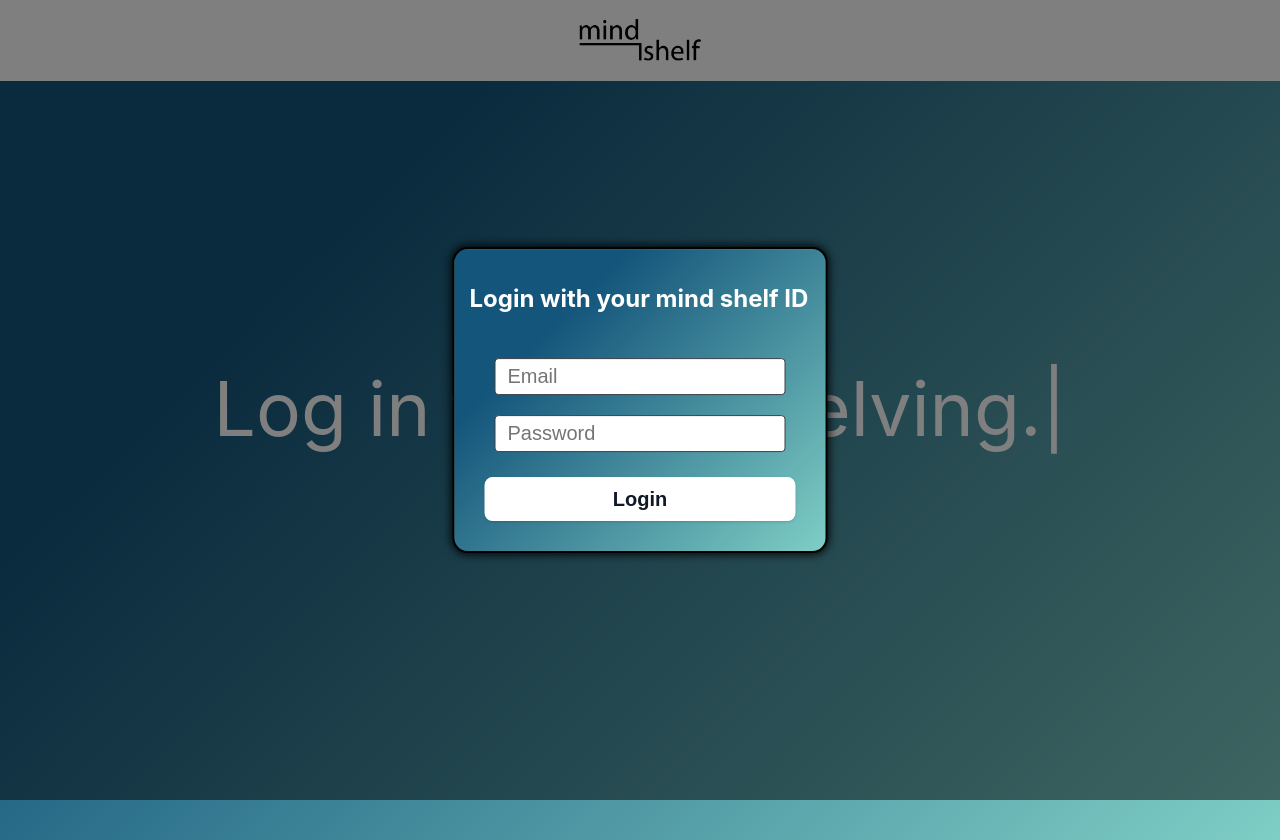
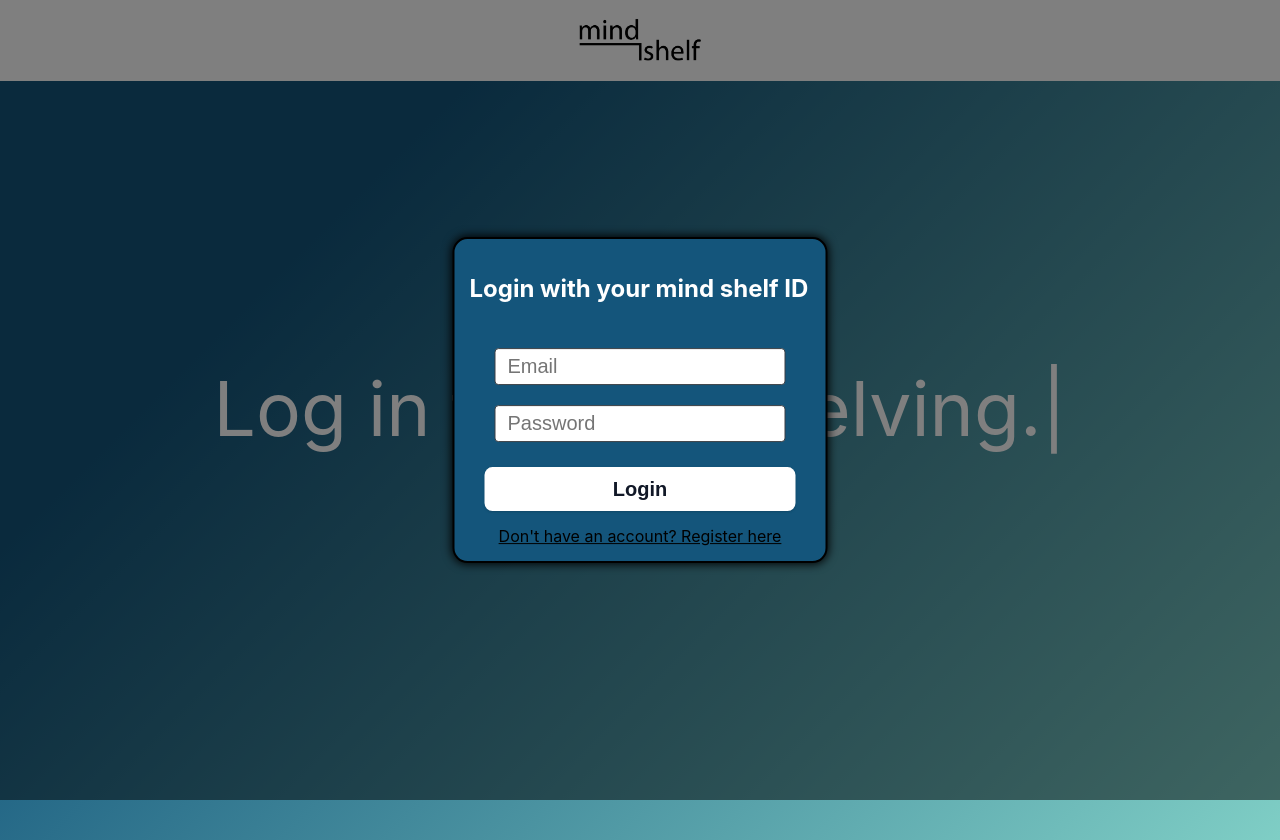
Before and after one commit to idkwhttsay/mind_shelf, a React (Create React App) app in the folder client_side/zaddy/: page / in a window 1280 px wide. Both pictures are taken after a click on the button "Login here". Built offline with nearby package versions, Linux system fonts and the light colour scheme.

Commit message:
feat: hash password, register

```diff
--- a/client_side/zaddy/package.json
+++ b/client_side/zaddy/package.json
@@ -12,6 +12,10 @@
     "@types/react": "^18.3.10",
     "@types/react-dom": "^18.3.0",
     "axios": "^1.7.7",
+    "crypto-js": "^4.2.0",
+    "install": "^0.13.0",
+    "js-sha256": "^0.11.0",
+    "npm": "^10.8.3",
     "react": "^18.3.1",
     "react-dom": "^18.3.1",
     "react-google-button": "^0.8.0",
@@ -19,6 +23,7 @@
     "react-router-dom": "^6.26.2",
     "react-scripts": "5.0.1",
     "react-type-animation": "^3.2.0",
+    "sha256": "^0.2.0",
     "typescript": "^4.9.5",
     "web-vitals": "^2.1.4"
   },
@@ -47,6 +52,7 @@
     ]
   },
   "devDependencies": {
+    "@types/crypto-js": "^4.2.2",
     "sass": "^1.79.4"
   }
 }
--- a/client_side/zaddy/src/components/home.tsx
+++ b/client_side/zaddy/src/components/home.tsx
@@ -10,10 +10,12 @@ export function Home() {
   const [adding, setAdding] = useState(false);
   const [editing, setEditing] = useState<Book | null>(null);
 
+  let email = window.localStorage.getItem("email") ?? "";
+
   useEffect(() => {
     axios
       .post("http://localhost:3012/book/getAll", {
-        email: "johndoe@example.com",
+        email: email,
       })
       .then((response) => {
         if (response.status === 200) return response.data;
@@ -23,9 +25,13 @@ export function Home() {
       });
   }, [books]);
 
+  if (email == "") {
+    window.location.replace("/");
+    return <></>;
+  }
+
   return (
     <div className="box">
-      {(books.length && (
       <>
         <div className="book-box">
           {books.map((book) => (
@@ -33,8 +39,7 @@ export function Home() {
               <h2>{book.bookName}</h2>
               <p>Your last page number is: {book.pageNumber}</p>
               <p>
-                  Last updated at:{" "}
-                  {new Date(book.updatedAt).toLocaleDateString()}
+                Last updated at: {new Date(book.updatedAt).toLocaleDateString()}
               </p>
               {/*<a>Last updated at: {book.updatedAt}</a>*/}
             </div>
@@ -44,10 +49,7 @@ export function Home() {
           </div>
         </div>
       </>
-      )) || <></>}
-      {adding && (
-        <PopupAdd setAdding={setAdding} email={"johndoe@example.com"} />
-      )}
+      {adding && <PopupAdd setAdding={setAdding} email={email} />}
       {editing && <PopupEdit book={editing} setBook={setEditing} />}
     </div>
   );
--- a/client_side/zaddy/src/components/loginPopup.tsx
+++ b/client_side/zaddy/src/components/loginPopup.tsx
@@ -1,42 +1,77 @@
 import { useState } from "react";
 import axios from "axios";
+import sha256 from "crypto-js/sha256";
 
 export function LoginPopup(props: { setClicked: (clicked: boolean) => void }) {
   const [email, setEmail] = useState("");
   const [password, setPassword] = useState("");
+  const [hash, setHash] = useState("");
+  const [registering, setRegistering] = useState(false);
 
   async function login() {
     const result = await axios.post("http://localhost:3012/user/login", {
       email: email,
-      password: password,
+      password: hash,
     });
 
     if (result.status === 200) {
       window.location.replace("/home");
+      window.localStorage.setItem("email", email);
     }
   }
+
+  async function register_fxn() {
+    const result = await axios.post("http://localhost:3012/user/register", {
+      email: email,
+      password: hash,
+    });
+
+    if (result.status === 200) {
+      window.location.replace("/home");
+      window.localStorage.setItem("email", email);
+    }
+  }
+
+  function submit(event: React.FormEvent) {
+    event.preventDefault();
+    registering ? register_fxn() : login();
+  }
+
   return (
     <>
       <div className="dark" onClick={() => props.setClicked(false)} />
       <div className="popup-box">
-        <h2>Login with your mind shelf ID</h2>
-        <form className="popup-form">
+        <h2>{!registering ? "Login" : "Register"} with your mind shelf ID</h2>
+        <form onSubmit={submit} className="popup-form">
           <input
             type="email"
             value={email}
             placeholder="Email"
+            required
             onChange={(input) => setEmail(input.target.value)}
           />
           <input
             type="password"
             value={password}
             placeholder="Password"
-            onChange={(input) => setPassword(input.target.value)}
+            minLength={5}
+            maxLength={50}
+            required
+            onChange={(input) => {
+              setHash(sha256(sha256(input.target.value).toString()).toString());
+              setPassword(input.target.value);
+            }}
           />
-          <button type="button" onClick={login}>
-            Login
-          </button>
+          <button type="submit">{registering ? "Register" : "Login"}</button>
         </form>
+        <div
+          className="register-text"
+          onClick={() => setRegistering(!registering)}
+        >
+          {!registering
+            ? "Don't have an account? Register here"
+            : "Already have an account? Login"}
+        </div>
       </div>
     </>
   );
--- a/client_side/zaddy/src/components/navbar.tsx
+++ b/client_side/zaddy/src/components/navbar.tsx
@@ -1,14 +1,21 @@
 import "../scss/navbar.scss";
 import "@fontsource/roboto";
 import logo from "../imgs/logo.png";
+import React from "react";
 
 export function Navbar(props: { loggedIn: boolean }) {
+  function logout(event: React.MouseEvent<HTMLAnchorElement>) {
+    event.preventDefault();
+    window.localStorage.clear();
+    window.location.replace("/");
+  }
+
   return (
     <>
       <div className="nav-box">
         <img width={150} src={logo} className="nav-title" />
         {props.loggedIn && (
-          <a href="/" className="log-out">
+          <a onClick={logout} className="log-out">
             Log out
           </a>
         )}
--- a/client_side/zaddy/src/scss/login.scss
+++ b/client_side/zaddy/src/scss/login.scss
@@ -28,6 +28,16 @@
   z-index: -9999;
 }
 
+@keyframes btn-animation {
+  from {transform: none;box-shadow: 3px 3px 1px 2px rgba(0, 0, 0, 0.5);}
+  to { transform: translateX(3px) translateY(3px); box-shadow: none;}
+}
+
+@keyframes btn-animation-1 {
+  to {transform: none; box-shadow: 3px 3px 1px 2px rgba(0, 0, 0, 0.5);}
+  from { transform: translateX(3px) translateY(3px); box-shadow: none;}
+}
+
 .login-btn {
   background-color: #FFFFFF;
   border: 0;
@@ -42,15 +52,21 @@
   font-size: 20px;
   text-decoration: none #D1D5DB solid;
   text-decoration-thickness: auto;
-  box-shadow: 0 1px 3px 0 rgba(0, 0, 0, 0.1), 0 1px 2px 0 rgba(0, 0, 0, 0.06);
+  box-shadow: 3px 3px 1px 2px rgba(0, 0, 0, 0.5);
   cursor: pointer;
   user-select: none;
   -webkit-user-select: none;
   touch-action: manipulation;
+  animation-name: btn-animation-1;
+  animation-duration: 0.5s;
 }
 
 .login-btn:hover {
   background-color: rgb(249,250,251);
+  animation-name: btn-animation;
+  animation-duration: 0.5s;
+  transform: translateX(3px) translateY(3px);
+  box-shadow: none;
 }
 
 .login-btn:focus {
@@ -74,8 +90,7 @@
   transform: translateX(-50%) translateY(-50%);
   top: 50%;
   left: 50%;
-  background-color: #7fcec5;
-  background-image: linear-gradient(315deg, #7fcec5 0%, #14557b 74%);  color: white;
+  background-color: #14557b;
   color: white;
   box-shadow: 0 0 10px 1px black;
 }
@@ -127,3 +142,10 @@
     touch-action: manipulation;
   }
 }
+
+.register-text {
+  text-align: center;
+  color: black;
+  text-decoration: underline;
+  cursor: pointer;
+}
```
Also changed, not shown: 1 other file (tests, documents, lock files or other folders). Lines whose indentation alone changed are shown as unchanged.
